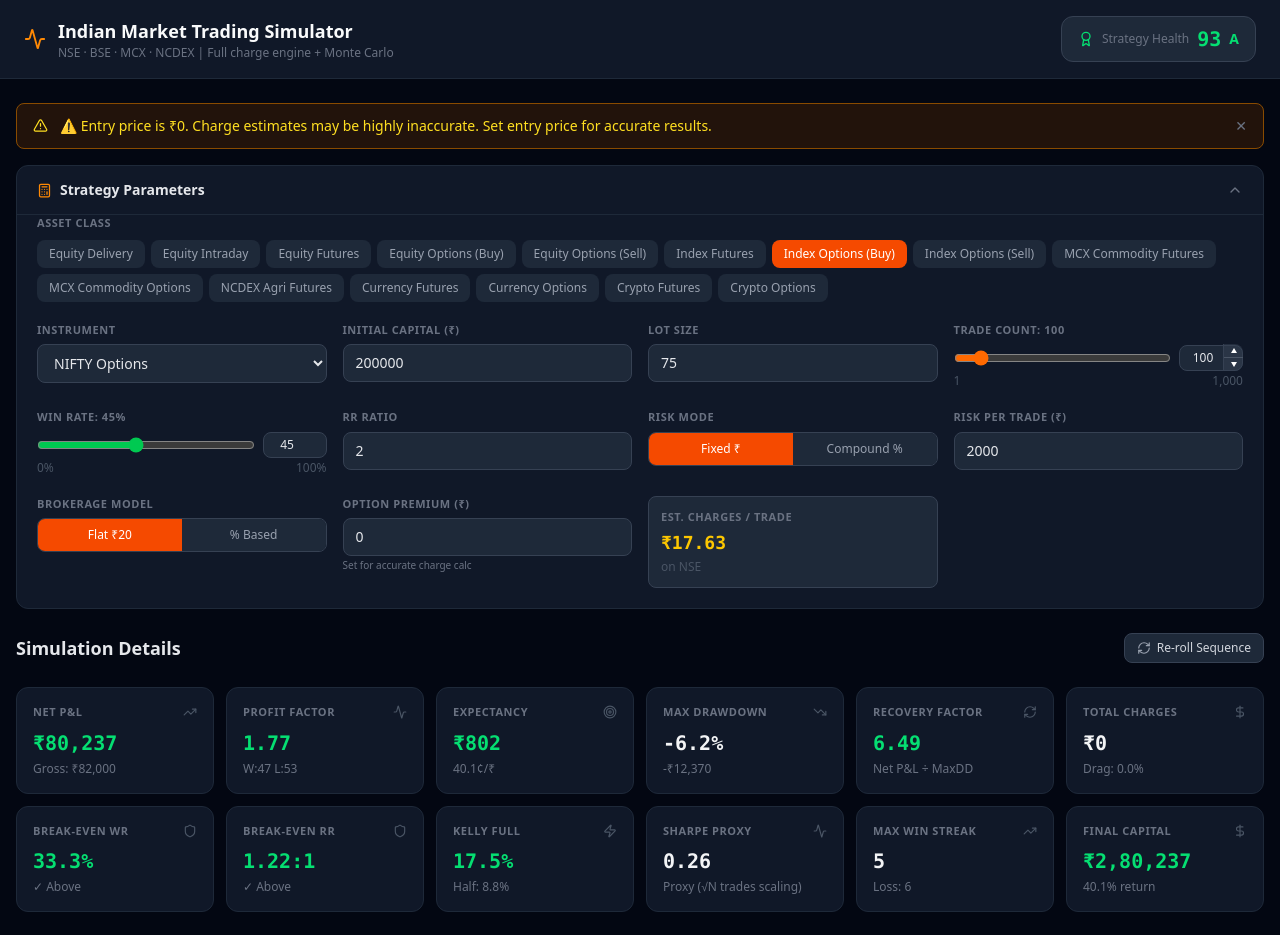
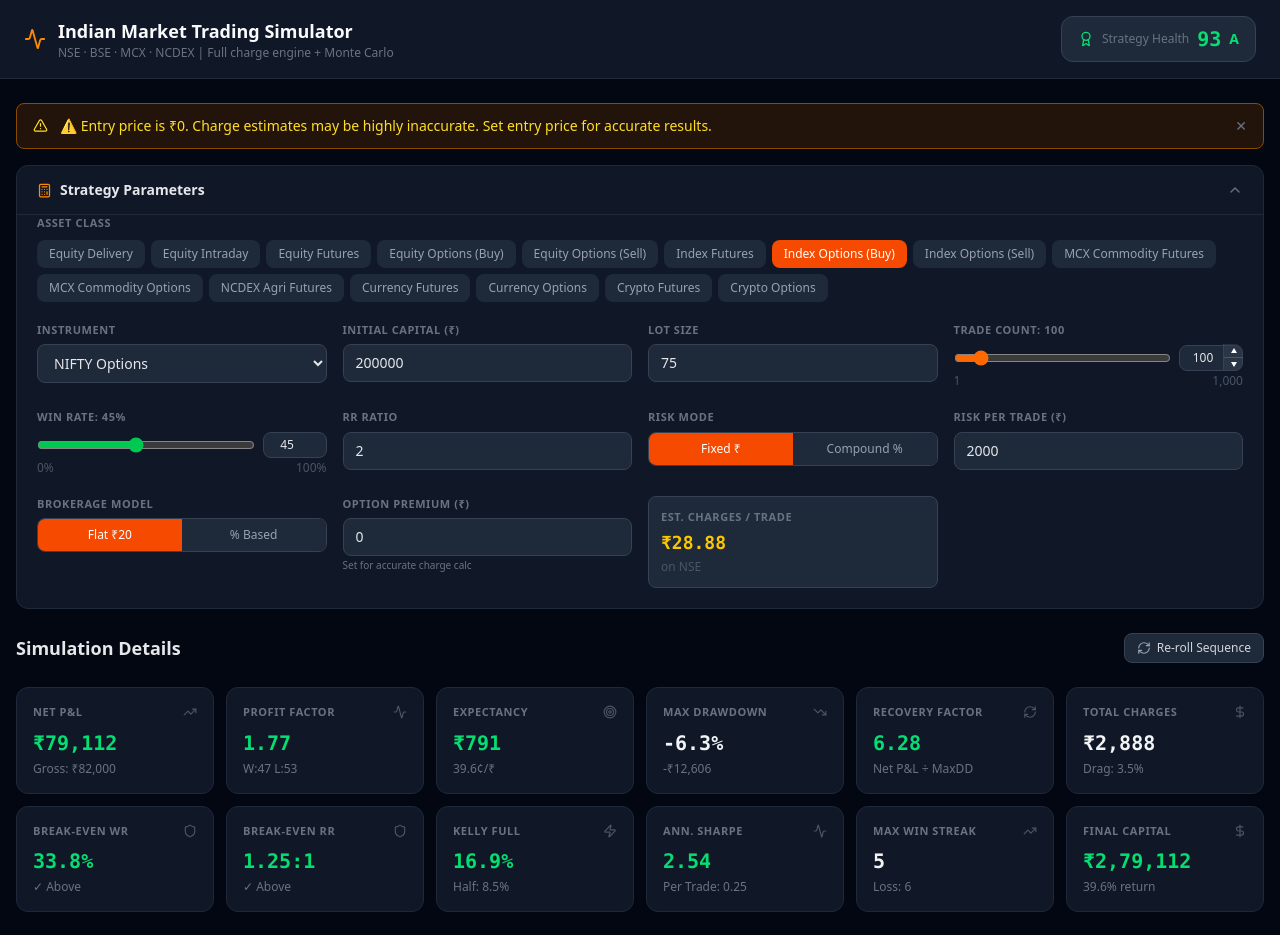
Before and after one commit to adityaxrawal/trade-simulator, a React (Vite) app: page / in a window 1280 px wide. Shown: the top 935 px of the page. Built offline with nearby package versions, Linux system fonts and the light colour scheme.

Commit message:
feat: Refine simulation metrics for annualized Sharpe, accurate risk and drawdown, improved ruin handling, and adjusted STT.

```diff
--- a/src/TradingSimulator.jsx
+++ b/src/TradingSimulator.jsx
@@ -126,6 +126,7 @@ export default function TradingSimulator() {
             capital={sim.capital}
             winRate={sim.winRate}
             rrRatio={sim.rrRatio}
+            riskMode={sim.riskMode}
           />
         )}
 
--- a/src/components/ui/KPIGrid.jsx
+++ b/src/components/ui/KPIGrid.jsx
@@ -30,7 +30,7 @@ import { USD_TO_INR } from "../../constants";
  * @returns {React.ReactElement}
  */
 const KPIGrid = React.memo(
-  ({ metrics, simData, isCrypto, capital, winRate, rrRatio }) => (
+  ({ metrics, simData, isCrypto, capital, winRate, rrRatio, riskMode }) => (
     <div className="grid grid-cols-2 sm:grid-cols-3 lg:grid-cols-4 xl:grid-cols-6 gap-3">
       <KPICard
         label="Net P&L"
@@ -95,15 +95,18 @@ const KPIGrid = React.memo(
       <KPICard
         label="Recovery Factor"
         value={
-          !isFinite(metrics.recoveryFactor)
-            ? "∞"
-            : metrics.recoveryFactor.toFixed(2)
+          metrics.ruinAtTrade
+            ? "RUIN"
+            : !isFinite(metrics.recoveryFactor)
+              ? "∞"
+              : metrics.recoveryFactor.toFixed(2)
         }
         subText="Net P&L ÷ MaxDD"
         tooltip="Net Profit ÷ Max Drawdown (∞ = no drawdown)"
-        isPositive={metrics.recoveryFactor > 3}
+        isPositive={metrics.recoveryFactor > 3 && !metrics.ruinAtTrade}
         isNegative={
-          isFinite(metrics.recoveryFactor) && metrics.recoveryFactor < 1
+          (isFinite(metrics.recoveryFactor) && metrics.recoveryFactor < 1) ||
+          !!metrics.ruinAtTrade
         }
         icon={RefreshCw}
       />
@@ -136,7 +139,7 @@ const KPIGrid = React.memo(
         icon={Shield}
       />
       <KPICard
-        label="Kelly Full"
+        label={riskMode === "compounding" ? "Init Cap Kelly" : "Kelly Full"}
         value={`${metrics.kellyFull.toFixed(1)}%`}
         subText={`Half: ${metrics.kellyHalf.toFixed(1)}%`}
         isPositive={metrics.kellyFull > 0}
@@ -145,14 +148,16 @@ const KPIGrid = React.memo(
         icon={Zap}
       />
       <KPICard
-        label="Sharpe Proxy"
+        label="Ann. Sharpe"
         value={
-          !isFinite(metrics.sharpeProxy) ? "∞" : metrics.sharpeProxy.toFixed(2)
+          !isFinite(metrics.annualizedSharpe)
+            ? "∞"
+            : metrics.annualizedSharpe.toFixed(2)
         }
-        subText="Proxy (√N trades scaling)"
-        tooltip="Mean return / StdDev × √N — per-simulation Proxy estimate."
-        isPositive={metrics.sharpeProxy > 1}
-        isNegative={metrics.sharpeProxy < 0}
+        subText={`Per Trade: ${!isFinite(metrics.sharpeProxy) ? "∞" : metrics.sharpeProxy.toFixed(2)}`}
+        tooltip="Annualized Sharpe (Per Trade Sharpe × √N trades)"
+        isPositive={metrics.annualizedSharpe > 1}
+        isNegative={metrics.annualizedSharpe < 0}
         icon={Activity}
       />
       <KPICard
--- a/src/hooks/useSimulation.js
+++ b/src/hooks/useSimulation.js
@@ -114,7 +114,7 @@ export const useSimulation = () => {
 
         const turnover = typicalPrice * Number(lotSize);
         return { buy: turnover, sell: turnover };
-    }, [riskPerTrade, assetClass, lotSize, isCrypto, cryptoQty, cryptoPrice, currentCryptoConfig, entryPrice]);
+    }, [assetClass, lotSize, isCrypto, cryptoQty, cryptoPrice, currentCryptoConfig, entryPrice, derivativeType]);
 
     const chargesObj = useMemo(
         () =>
--- a/src/utils/calculations.js
+++ b/src/utils/calculations.js
@@ -94,8 +94,7 @@ export const calculateCharges = (
     // Flaw 6 fix: For options buyers closing before expiry, STT applies only on the buy leg (if ITM exercise is excluded).
     // Usually traded options are squared off, so applying 0.1% STT on the sell leg is massively incorrect for buyers.
     const isOptionsBuy = assetClass === 'index_options_buy' || assetClass === 'equity_options_buy';
-    const stt =
-        rates.stt_buy * buyTurnover + (isOptionsBuy ? 0 : rates.stt_sell * sellTurnover);
+    const stt = rates.stt_buy * buyTurnover + rates.stt_sell * sellTurnover;
     const ctt = rates.ctt_sell * sellTurnover;
     // #10: Use MCX commodity-specific exchange rates when available
     const exchRate = (assetClass === 'mcx_futures' && MCX_EXCH_RATES[derivativeType])
@@ -165,10 +164,16 @@ export const computeMetrics = (
     const avgLoss = safeDivide(totalNonRuinLoss, nonRuinLosses.length);
     // #1: Single-charge expectancy — charges deducted once unconditionally
     const avgChargesPerTrade = safeDivide(chargesSum, numTrades);
+
+    // Flaw 7 fix: Track actual average risk for compounding accuracy
+    const activeTradesForRisk = trades.filter(t => !t.isRuined);
+    const totalRiskTaken = activeTradesForRisk.reduce((sum, t) => sum + (t.isWin ? t.grossPnl / rrRatio : Math.abs(t.grossPnl)), 0);
+    const avgRiskPerTrade = safeDivide(totalRiskTaken, Math.max(1, activeTradesForRisk.length)) || riskPerTrade;
+
     // Flaw 10 fix: Use empirical expectancy from simulation totals
     const activeTradeCount = trades.filter(t => !t.isRuined).length;
     const expectancy = safeDivide(netPnlSum, Math.max(1, activeTradeCount));
-    const expectancyPerRupee = safeDivide(expectancy, riskPerTrade);
+    const expectancyPerRupee = safeDivide(expectancy, avgRiskPerTrade);
 
     let maxDrawdownRs = 0;
     let maxDrawdownPct = 0;
@@ -196,13 +201,9 @@ export const computeMetrics = (
     // Flaw 5 fix: Use per-simulation Sharpe (per trade) since frequency is unknown. Dropping *Math.sqrt(numTrades)
     const sharpeProxy =
         safeDivide(meanReturn, Math.sqrt(variance));
+    const annualizedSharpe = sharpeProxy * Math.sqrt(numActive);
     // Flaw 6 fix: chargeDragPct uses gross P&L as the denominator, not just wins
     const chargeDragPct = safeDivide(chargesSum, Math.abs(grossPnlSum)) * 100;
-
-    // Flaw 7 fix: Track actual average risk for compounding accuracy
-    const activeTradesForRisk = trades.filter(t => !t.isRuined);
-    const totalRiskTaken = activeTradesForRisk.reduce((sum, t) => sum + (t.isWin ? t.grossPnl / rrRatio : Math.abs(t.grossPnl)), 0);
-    const avgRiskPerTrade = safeDivide(totalRiskTaken, Math.max(1, activeTradesForRisk.length)) || riskPerTrade;
 
     const breakEvenWR =
         safeDivide(
@@ -226,6 +227,7 @@ export const computeMetrics = (
     let curWin = 0;
     let curLoss = 0;
     for (const trade of trades) {
+        if (trade.isRuined) break;
         if (trade.isWin) {
             curWin++;
             curLoss = 0;
@@ -303,6 +305,7 @@ export const computeMetrics = (
         maxDrawdownPct: +maxDrawdownPct.toFixed(2),
         recoveryFactor,
         sharpeProxy: +sharpeProxy.toFixed(2),
+        annualizedSharpe: isFinite(annualizedSharpe) ? +annualizedSharpe.toFixed(2) : 0,
         chargeDragPct: isFinite(chargeDragPct) ? +chargeDragPct.toFixed(1) : 0,
         breakEvenWR: +Math.max(0, Math.min(100, breakEvenWR)).toFixed(1),
         breakEvenRR: +Math.max(0, breakEvenRR).toFixed(2),
--- a/src/utils/simulation.js
+++ b/src/utils/simulation.js
@@ -98,7 +98,6 @@ export const runSimulation = (params) => {
         // Flaw 8 fix: actualGrossPnl maps to the market (gross loss matches risktaken limit up to available capital).
         // Actual loss is the actual net loss, plus actual charges. If shortfall, absorb in charges FIRST.
         const actualGrossPnl = Math.max(-capitalBeforeTrade, grossPnl);
-        const actualCharges = Math.max(0, actualNetPnl - actualGrossPnl) * -1; // If actualNetPnl = -100 and actualGrossPnl = -50, actualCharges = 50. If actualGrossPnl is capped to net loss -100, actualCharges = 0.
 
         // F-009: Cap compounding at ₹100Cr
         if (capital > COMPOUNDING_CAP) {
@@ -113,7 +112,7 @@ export const runSimulation = (params) => {
 
         grossPnlSum += actualGrossPnl;
         netPnlSum += actualNetPnl;
-        chargesSum += actualCharges;
+        chargesSum += currentCharges;
 
         if (isWin) {
             winCount++;
```
